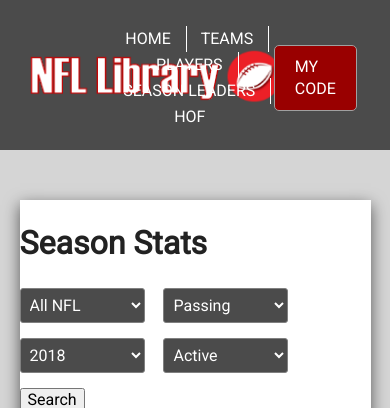
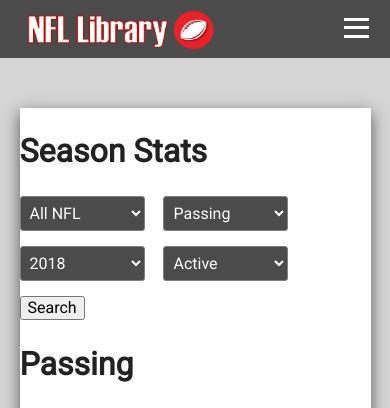
Before and after one commit to ytrevor81/NFL-Stats-Library, a Django app: page / in a window 390 px wide; the page is wider, and only the part inside the window is pictured. Shown: the top 408 px of that part. Run offline with Django 3.2, Linux system fonts and the light colour scheme; data that the repository does not hold is empty.

Commit message:
responsive navbar display finished

```diff
--- a/main/static/css/style.css
+++ b/main/static/css/style.css
@@ -41,14 +41,14 @@
 		HEADER: Areas & Main Elements
 *	----------------------------------------------- */
 #masthead .col { margin: 0; padding-top: 3px; }
-#masthead .col.first { margin-right: 25px; display: grid; grid-template-columns: 28% 50% 24%; align-items: center;}
-
-
-#masthead .logo { display: block; }
+#masthead .col.first { margin-right: 25px; display: grid; grid-template-columns: 28% 71%; align-items: center;}
+#masthead .col.middle {display: grid; align-items: center; grid-template-columns: 60% 44%;}
+#masthead .col.last { display: flex; justify-content: flex-end;}
 #masthead .code { display: inline-block; margin: 10px 0; }
 #masthead .logo > img { display: block; width: 270px; height: 60px; }
-
 #masthead .nav-main { padding: 20px 0; }
+#masthead .burger {display: none;}
+#masthead .burger div {float: right; background-color: #fff; height: 3px; width: 25px; margin: 5px;}
 
 
 /*	--------------------------------------------------
@@ -76,6 +76,7 @@
 	padding: 5px 10px;
 	text-decoration: none;
 	text-transform: uppercase;
+	font-weight: bold;
 }
 #masthead .nav-main .menu .menu-item > a:not(.curr-page):hover,
 #masthead .nav-main .menu .menu-item > a:not(.curr-page):active {
@@ -265,3 +266,14 @@
 .button.dark:hover, .button.dark:active,
 .button.dark:hover, .button.dark:active,
 .button.light:hover, .button.light:active { color: #fff; background-color: #000; }
+
+/* Screen sizes */
+@media screen and (max-width: 1125px) {
+	#masthead .col.first { display: grid; grid-template-columns: 98% 0% }
+	#masthead .col.middle { display: none;}
+	#masthead .burger { display: grid; grid-template-rows: 12% 12% 12%; grid-gap: 3px; margin-top: 10px;}
+}
+
+@media screen and (max-width: 450px) {
+	#masthead .logo img { height: 45px; width: 200px;}
+}
--- a/main/templates/main/index.html
+++ b/main/templates/main/index.html
@@ -48,21 +48,16 @@
                 <li class="menu-item"><a href="/hof">HOF</a></li>
               </ul>
             </nav>
-          </div>
-          <div class="col last">
-            <a class="button code" target="_blank" href="https://github.com/ytrevor81/NFL-Stats-Library">My Code</a>
-            <div class="burger">
-              <div class="line1"></div>
-              <div class="line2"></div>
-              <div class="line3"></div>
+            <div class="col last">
+              <a class="button code" target="_blank" href="https://github.com/ytrevor81/NFL-Stats-Library">My Code</a>
             </div>
           </div>
+          <div class="burger">
+            <div class="line1"></div>
+            <div class="line2"></div>
+            <div class="line3"></div>
+          </div>
         </div>
-
-        <!-- Column - Right: Button -->
-
-
-        <!-- Column - Middle: Main Menu -->
       </div>
 
     </header>
```
